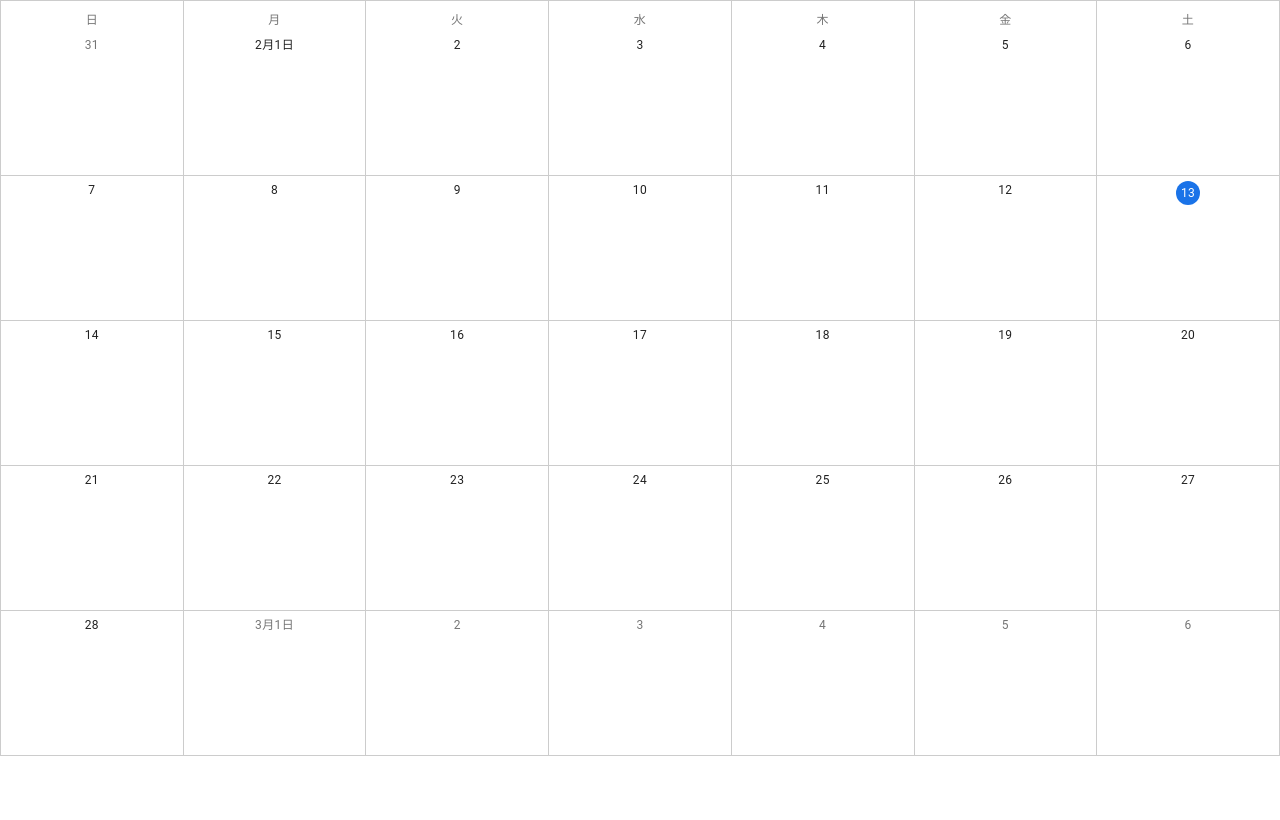
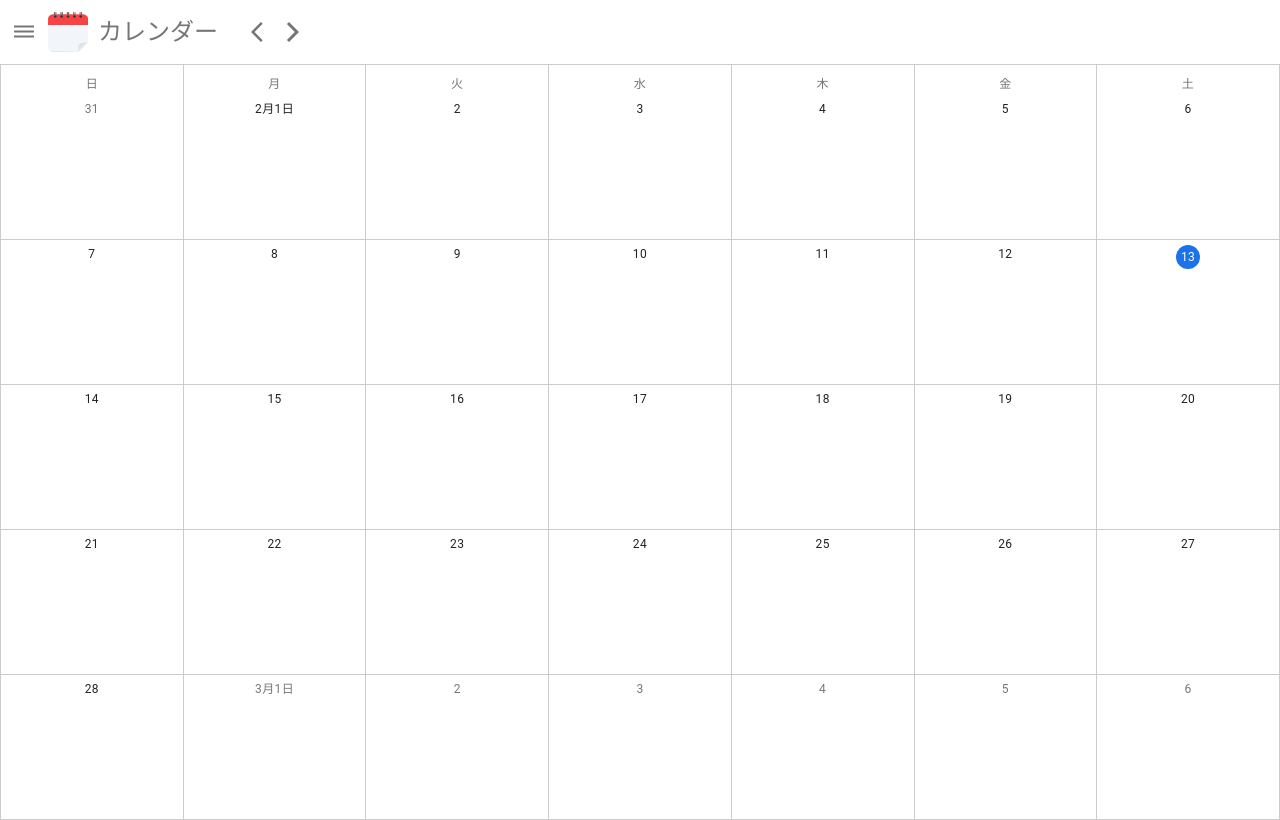
Before and after one commit to akky25/calendar-app, a React (Create React App) app in the folder front/: page / in a window 1280 px wide. Built offline with nearby package versions, Linux system fonts and the light colour scheme.

Commit message:
add Toolbar

```diff
--- a/front/src/App.tsx
+++ b/front/src/App.tsx
@@ -1,9 +1,11 @@
 import { FC } from "react";
 
+import Navigation from "containers/Navigation/Navigation";
 import CalenderBoard from "containers/CalendarBoard/CalendarBoard";
 
 const App: FC = () => (
   <div>
+    <Navigation />
     <CalenderBoard />
   </div>
 );
--- /dev/null
+++ b/front/src/components/Navigation/Navigation.tsx
@@ -0,0 +1,43 @@
+import { FC } from "react";
+import { IconButton, Toolbar, Typography, makeStyles } from "@material-ui/core";
+
+import ArrowBackIos from "@material-ui/icons/ArrowBackIos";
+import ArrowForwardIos from "@material-ui/icons/ArrowForwardIos";
+import DehazeIcon from "@material-ui/icons/Dehaze";
+
+const useStyledToolbar = makeStyles({
+  root: { padding: "0" },
+});
+
+const useStyledTypography = makeStyles({
+  root: { margin: "0 30px 0 10px" },
+});
+
+const Navigation: FC = () => {
+  const classesToolbar = useStyledToolbar();
+  const classesTypography = useStyledTypography();
+
+  return (
+    <Toolbar className={classesToolbar.root}>
+      <IconButton>
+        <DehazeIcon />
+      </IconButton>
+      <img src="/images/calendar_icon.png" width="40" height="40" alt="" />
+      <Typography
+        color="textSecondary"
+        variant="h5"
+        className={classesTypography.root}
+      >
+        カレンダー
+      </Typography>
+      <IconButton size="small">
+        <ArrowBackIos />
+      </IconButton>
+      <IconButton size="small">
+        <ArrowForwardIos />
+      </IconButton>
+    </Toolbar>
+  );
+};
+
+export default Navigation;
--- /dev/null
+++ b/front/src/containers/Navigation/Navigation.tsx
@@ -0,0 +1,6 @@
+import { FC } from "react";
+import Navigation from "components/Navigation/Navigation";
+
+const EnhancedNavigation: FC = () => <Navigation />;
+
+export default EnhancedNavigation;
```
Also changed, not shown: front/public/images/calendar_icon.png (added).
